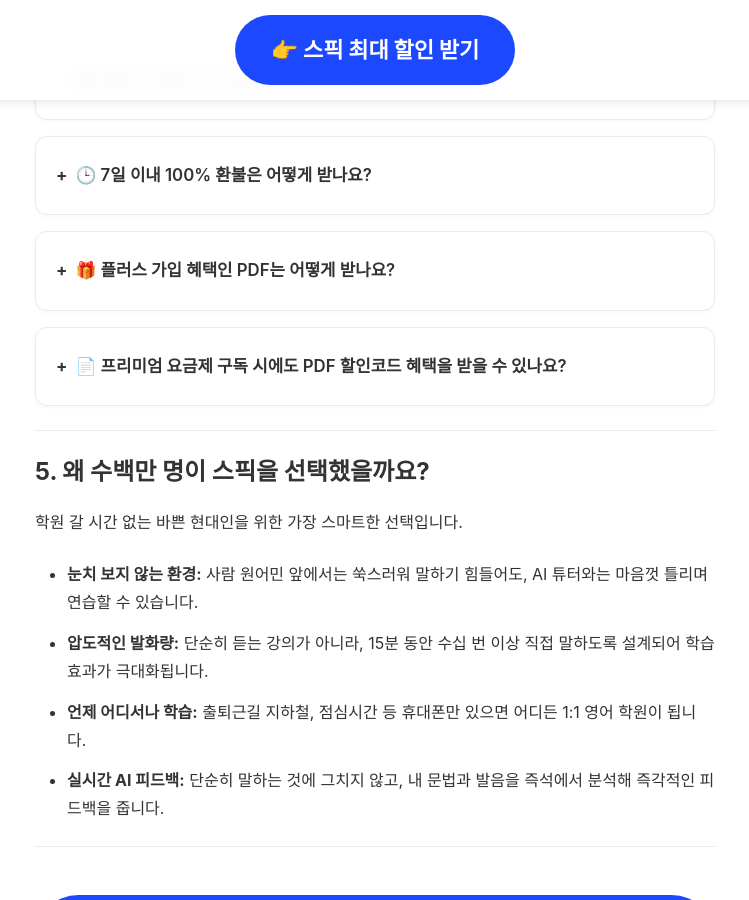
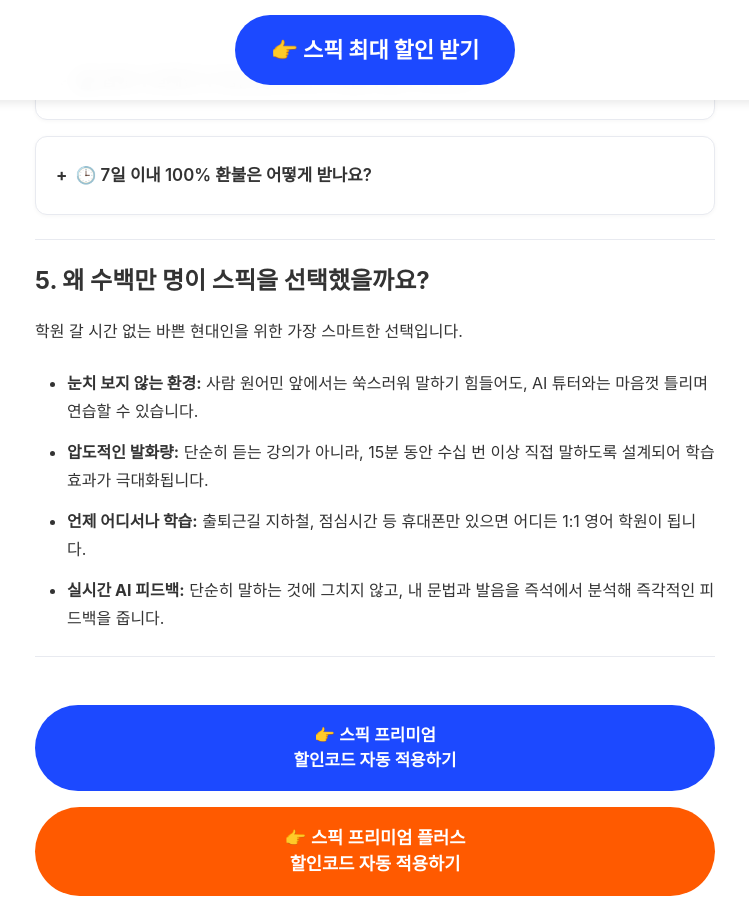
Before and after one commit to kjsjdw/speak_event_page, a Jekyll site: the page built from content/main-page-content.md, in a window 1280 px wide and 900 px high, scrolled down 4565 px. Shown: the whole window, without its empty margins (265-1014 px from the left). Built offline with Jekyll 4.4.1, drawn with Linux system fonts in a browser that asks for light colours; some web fonts are replaced.

Commit message:
Update 05-faq.md

```diff
--- a/content/sections/05-faq.md
+++ b/content/sections/05-faq.md
@@ -38,21 +38,6 @@
   </a>
 </div>
 
-</details>
-
-<details>
-<summary>🎁 플러스 가입 혜택인 PDF는 어떻게 받나요?</summary>
-<p>현재 새해 프로모션으로 제공되는 <strong>비즈니스 및 여행 영어 PDF 2종</strong>은 '프리미엄 플러스' 연간권을 결제하시면 등록된 메일로 보내드립니다. 실무와 여행에서 바로 쓰는 핵심 문장이 담겨 있어 활용도가 매우 높습니다.</p>
-</details>
-
-<details>
-<summary>📄 프리미엄 요금제 구독 시에도 PDF 할인코드 혜택을 받을 수 있나요?</summary>
-<p>
-  네, 가능합니다. <strong>프리미엄 플러스 전용 할인코드 링크</strong>를 통해 프리미엄 요금제를 결제하시면 동일하게 PDF 혜택을 받으실 수 있습니다.
-</p>
-<p>
-  다만 이 경우, 프리미엄 전용 링크에서 제공되는 <strong>2만 원 추가 할인은 적용되지 않으므로</strong> 혜택 내용을 잘 비교해 보신 후 본인에게 더 유리한 링크를 선택하시기 바랍니다.
-</p>
 </details>
 
 <script type="application/ld+json">
@@ -96,31 +81,8 @@
         "@type": "Answer",
         "text": "네, 당연합니다! 웹에서 할인 혜택을 받아 결제하신 후, 본인의 스마트폰(아이폰/안드로이드)에서 스픽 앱을 다운로드하여 로그인만 하시면 구매하신 플랜의 모든 기능을 즉시 이용하실 수 있습니다."
       }
-    },
-    {
-      "@type": "Question",
-      "name": "7일 이내 100% 환불은 어떻게 받나요?",
-      "acceptedAnswer": {
-        "@type": "Answer",
-        "text": "스픽은 구독권 결제일로부터 7일 이내에 요청 시 100% 전액 환불이 가능합니다. 직접 경험해 보시고 결정하셔도 늦지 않습니다. 환불 신청은 스픽 앱 내 고객센터를 이용하시거나, 스픽 지원 메일을 통해 간편하게 환불 요청을 하실 수 있습니다."
-      }
-    },
-    {
-      "@type": "Question",
-      "name": "플러스 가입 혜택인 PDF는 어떻게 받나요?",
-      "acceptedAnswer": {
-        "@type": "Answer",
-        "text": "현재 새해 프로모션으로 제공되는 비즈니스 및 여행 영어 PDF 2종은 '프리미엄 플러스' 연간권을 결제하시면 등록된 메일로 보내드립니다. 실무와 여행에서 바로 쓰는 핵심 문장이 담겨 있어 활용도가 매우 높습니다."
-      }
-    },
-    {
-      "@type": "Question",
-      "name": "프리미엄 요금제 구독 시에도 PDF 할인코드 혜택을 받을 수 있나요?",
-      "acceptedAnswer": {
-        "@type": "Answer",
-        "text": "네, 가능합니다. 프리미엄 플러스 전용 할인코드 링크를 통해 프리미엄 요금제를 결제하시면 동일하게 PDF 혜택을 받으실 수 있습니다. 다만 이 경우, 프리미엄 전용 링크에서 제공되는 2만 원 추가 할인은 적용되지 않으므로 혜택 내용을 잘 비교해 보신 후 본인에게 더 유리한 링크를 선택하시기 바랍니다."
-      }
     }
+
   ]
 }
 </script>
```
